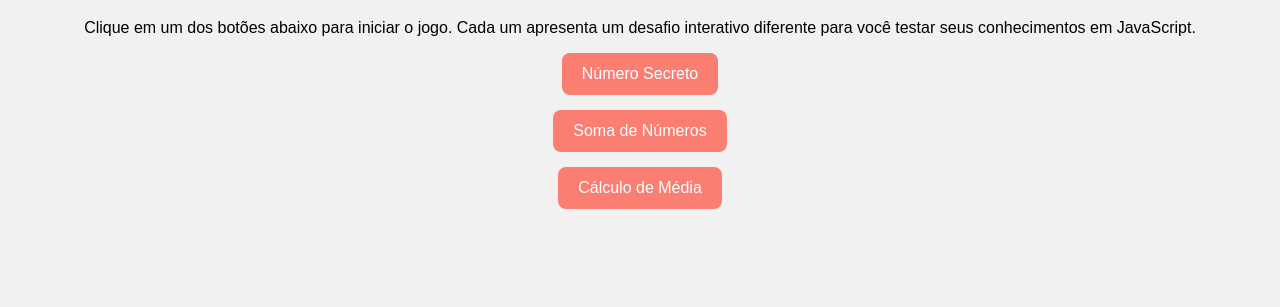
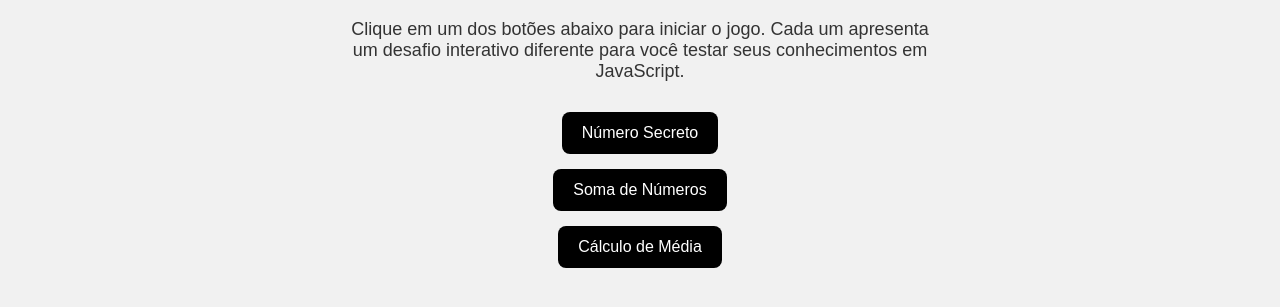
Before and after one commit to lettiebento/Projeto-Jogo-Interativo, a plain HTML site: page index.html in a window 1280 px wide. Shown: the part 119-426 px from the top of the page. Drawn offline with Linux system fonts and the light colour scheme.

Commit message:
Update style.css

```diff
--- a/style.css
+++ b/style.css
@@ -17,12 +17,21 @@ button {
   font-size: 16px;
   cursor: pointer;
   border: none;
-  background-color: #fa7f72;
+  background-color: #000000; /* preto */
   color: white;
   border-radius: 8px;
   transition: background-color 0.3s;
 }
 
 button:hover {
-  background-color: pink;
+  background-color: #00cc00; /* verde */
 }
+
+.description {
+  font-size: 18px;
+  margin-bottom: 30px;
+  color: #333;
+  max-width: 600px;
+  margin-left: auto;
+  margin-right: auto;
+}
```
